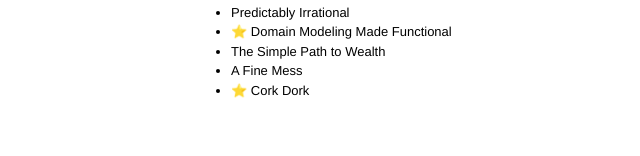
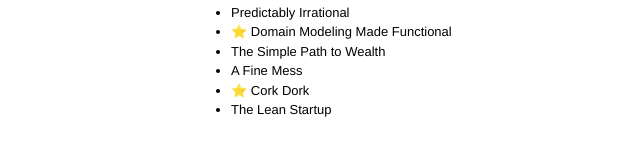
Before and after one commit to denis/denis.github.com, a Jekyll site: the page built from reading.md, in a window 1280 px wide. Shown: the part 214-370 px from the top of the page, without its empty margins (49-689 px from the left). Built offline with Jekyll 4.4.1, drawn with Linux system fonts in a browser that asks for light colours; comment, search, counter and statistics services are not loaded.

Commit message:
Add The Lean Startup to books

```diff
--- a/reading.md
+++ b/reading.md
@@ -18,3 +18,4 @@ css: travel
 - The Simple Path to Wealth
 - A Fine Mess
 - ⭐️ Cork Dork
+- The Lean Startup
```
